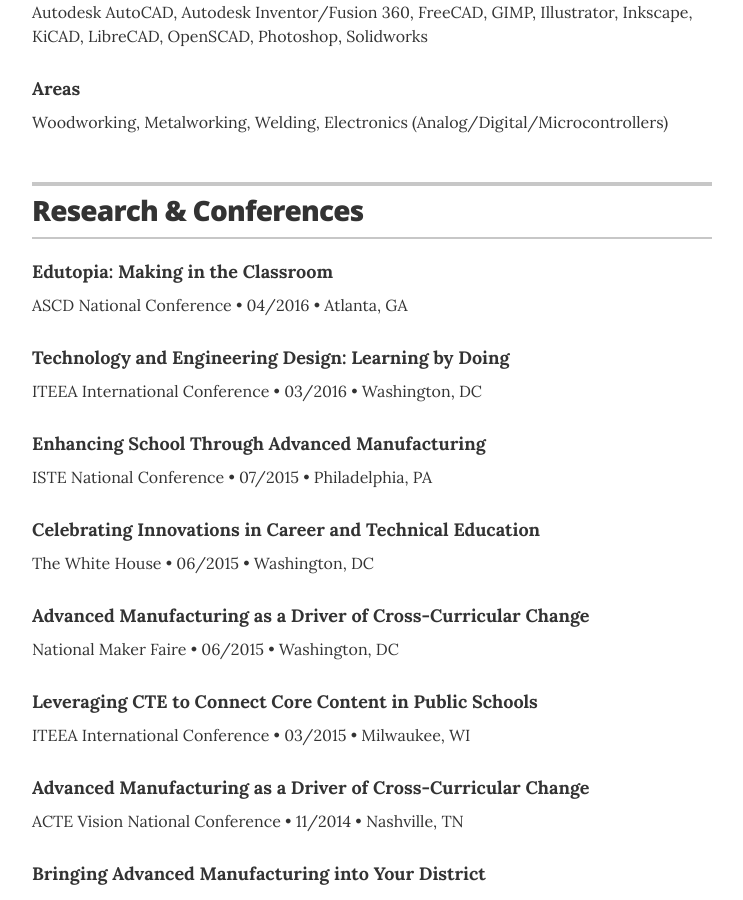
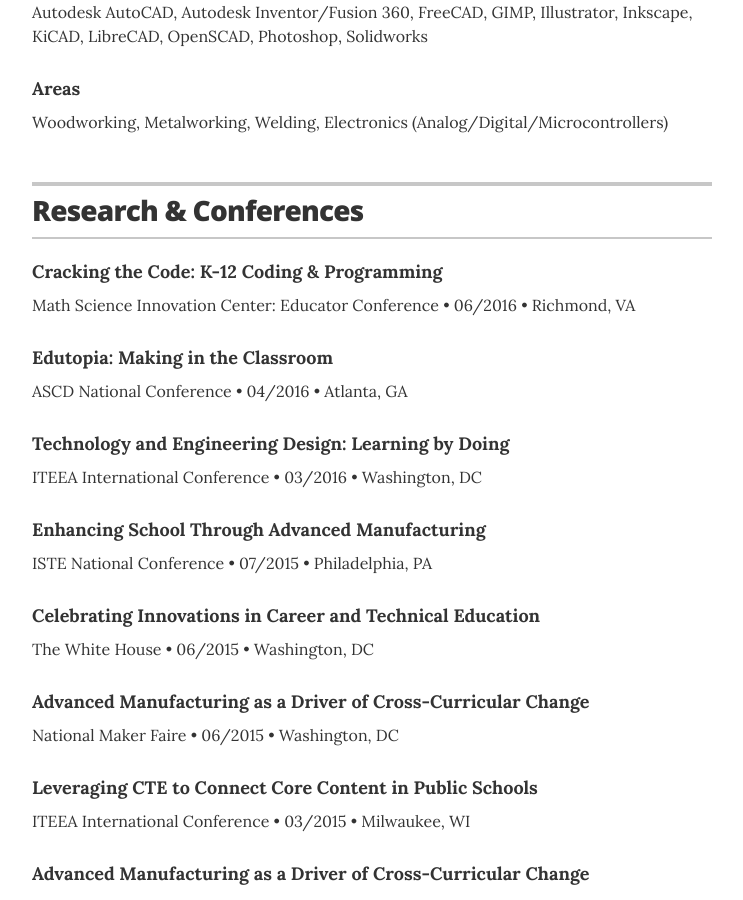
Before and after one commit to eabredder/eabredder.github.io, a Jekyll site: the page built from index.html, in a window 1280 px wide and 900 px high, scrolled down 1809 px. Shown: the whole window, without its empty margins (268-1011 px from the left). Built offline with Jekyll 4.4.1, drawn with Linux system fonts in a browser that asks for light colours; some of the changed text lies outside the part shown.

Commit message:
Update resume.html

```diff
--- a/_layouts/resume.html
+++ b/_layouts/resume.html
@@ -185,6 +185,10 @@
         <header class="section-header">
           <h2>Research & Conferences</h2>
         </header>
+        <div class="resume-item">
+          <h4 class="resume-item-details" itemprop="award">Cracking the Code: K-12 Coding & Programming</h4>
+          <p class="resume-item-copy">Math Science Innovation Center: Educator Conference &bull; 06/2016 &bull; Richmond, VA</p>
+        </div>
 
         <div class="resume-item">
           <h4 class="resume-item-details" itemprop="award">Edutopia: Making in the Classroom</h4>
@@ -344,6 +348,7 @@
 
         <div class="resume-item">
           <ul class="resume-item-list">
+            <li><a href="http://eepurl.com/b6HOVD" target="_blank">UVa Research Park - June 2016 Newsletter</a></li>
             <li><a href="http://www.dailyprogress.com/news/local/charlottesville-business-innovation-council-gives-out-annual-awards/article_2f8d0dfc-23ab-11e6-897c-7ba04de0741c.html" target="_blank">Daily Progress - Charlottesville Business Innovation Council Gives Out Annual Awards</a></li>
             <li><a href="http://www.forbes.com/sites/darden/2015/11/09/from-class-clown-to-ceo-how-entrepreneurship-education-benefits-k-12-students/#7f570d3e12bc" target="_blank">Forbes - From Class Clown to CEO: How Entrepreneurship Education Benefits K12 Students</a></li>
             <li><a href="http://www.dailyprogress.com/news/local/albemarle-student-hopes-to-hit-home-run-with-pitching-invention/article_f846effc-25db-11e5-abfd-67822f923074.html" target="_blank">Daily Progress - Albemarle Student Hopes to Hit Home Run with Pitching Invention</a></li>
```
